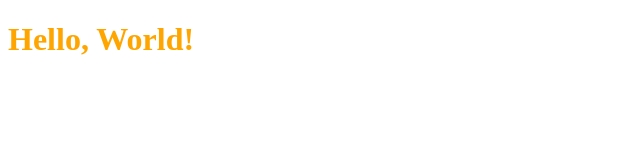
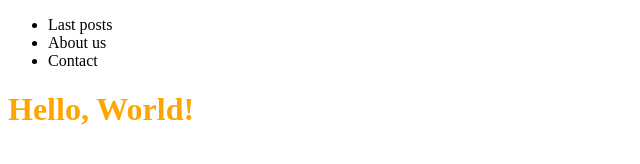
Before and after one commit to Florencia-Mussis/hello-world, a plain HTML site: page index.html in a window 1280 px wide. Shown: the whole page, without its empty margins (0-640 px from the left). Drawn offline with Linux system fonts and the light colour scheme.

Commit message:
add navbar

```diff
--- a/index.html
+++ b/index.html
@@ -7,6 +7,13 @@
     <title>Hello, World!</title>
 </head>
 <body>
+    <nav>
+        <ul>
+            <li>Last posts</li>
+            <li>About us</li>
+            <li>Contact</li>
+        </ul>
+    </nav>
     <h1 style="color: orange;">Hello, World!</h1>
 </body>
 </html>
```
